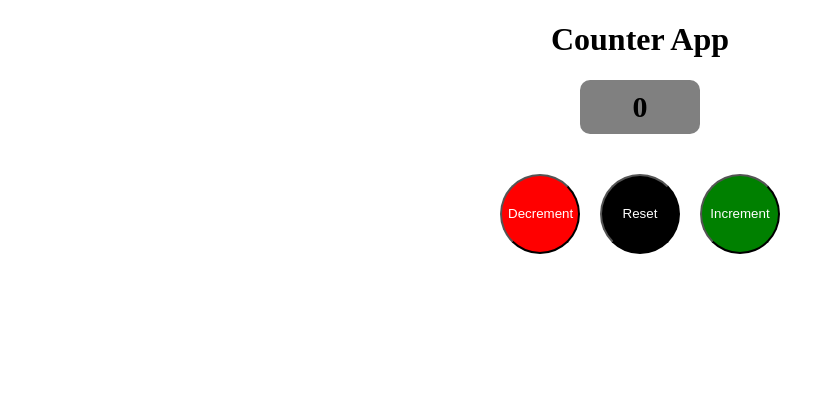
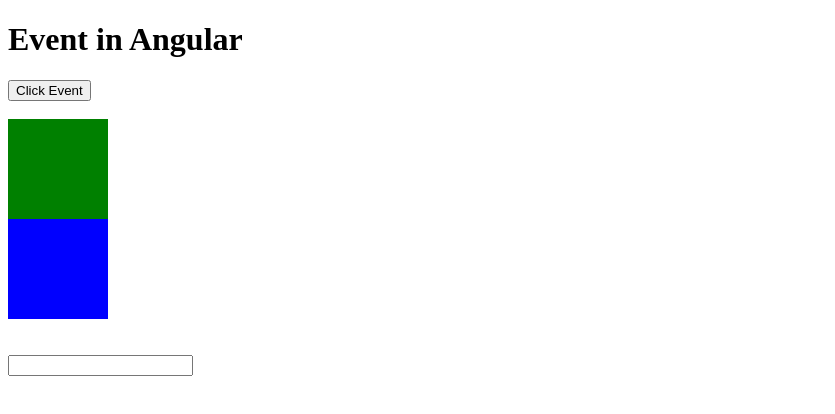
Before and after one commit to naman-024/angular-tut, an Angular app: page / in a window 1280 px wide. Shown: the top 414 px of the page, without its empty margins (0-835 px from the left). Built offline with nearby package versions, Linux system fonts and the light colour scheme.

Commit message:
Learn about events and there different types of event

```diff
--- a/src/app/app.css
+++ b/src/app/app.css
@@ -1,4 +1,4 @@
-.btn{
+/* .btn{
   width: 80px;
   height: 80px;
   border-radius: 50%;
@@ -39,4 +39,4 @@
 
 .text{
   text-align: center;
-}
+} */
--- a/src/app/app.html
+++ b/src/app/app.html
@@ -1,10 +1,21 @@
-<h1 class="text">Counter App</h1>
+<h1>Event in Angular</h1>
 
-<div class="container">
-  <h2 class="cnt">{{count}}</h2>
-  <div>
-    <button (click)="handleCounter('minus')" class="btn bg-red">Decrement</button>
-    <button (click)="handleCounter('reset')" class="btn bg-black">Reset</button>
-    <button (click)="handleCounter('plus')" class="btn bg-green">Increment</button>
-  </div>
-</div>
+<button class="btn" name="btn-name" (click)="handleEvent($event)">Click Event</button>
+
+<br>
+<br>
+
+<div class="btn" (mouseenter)="handleEvent($event)"
+style="background-color:green; width: 100px; height: 100px;"></div>
+
+<div (mouseleave)="handleEvent($event)"
+style="background-color:blue; width: 100px; height: 100px;"></div>
+
+<br>
+<br>
+<input
+  (focus)="handleEvent($event)"
+  (blur)="handleEvent($event)"
+  (input)="handleEvent($event)"
+  type="text"
+  name="user">
--- a/src/app/app.ts
+++ b/src/app/app.ts
@@ -7,32 +7,11 @@ import { RouterOutlet } from '@angular/router';
   templateUrl: './app.html',
   styleUrl: './app.css'
 })
+
 export class App {
-  count: number = 0;
+  handleEvent(event:Event){
+    console.log("function called", event.type);
+    // console.log("value",(event.target as HTMLInputElement).value);
 
-  // handleIncrement(){
-  //   this.count = this.count + 1
-  // }
-
-  // handleDecrement(){
-  //   this.count = this.count-1
-  // }
-
-  // handleReset(){
-  //   this.count= 0
-  // }
-
-  handleCounter(val:string){
-    if(val == 'minus'){
-      if(this.count > 0){
-      this.count = this.count -1
-      }
-    }
-    else if( val == 'plus'){
-      this.count = this.count +1
-    }
-    else{
-      this.count = 0
-    }
   }
 }
```
